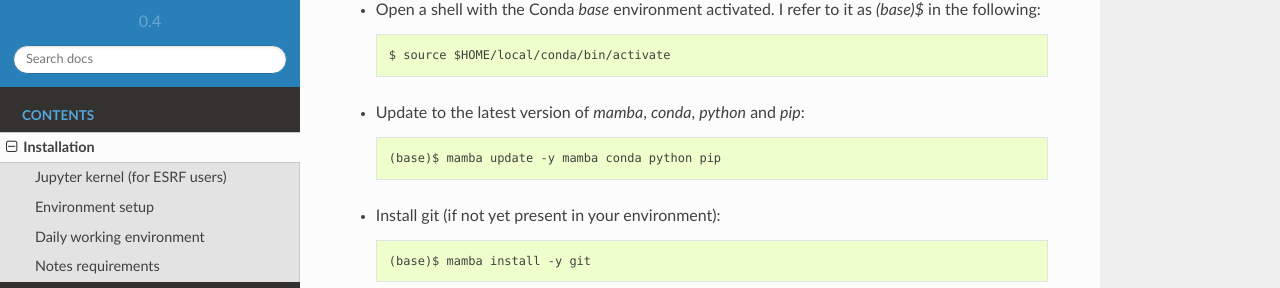
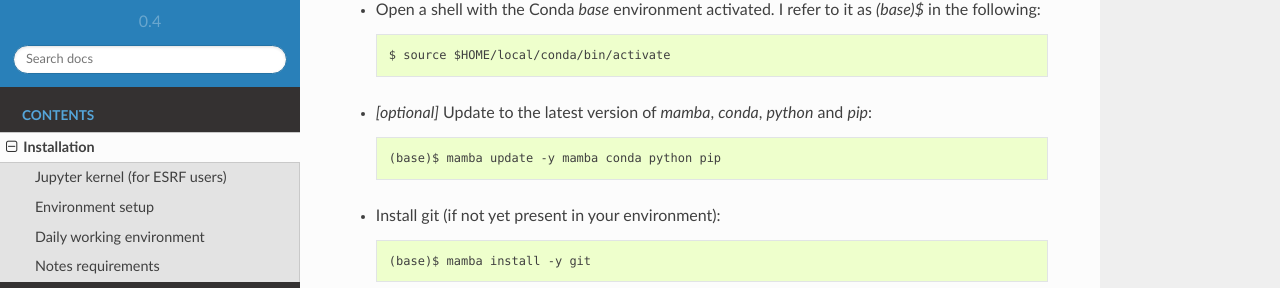
Before and after one commit to maurov/xraysloth, a Sphinx documentation site: the page built from docs/source/installation.rst, in a window 1280 px wide and 900 px high, scrolled down 958 px. Shown: the part 155-443 px from the top of the window. Built offline with Sphinx 7.4.7 and the Read the Docs theme 2.0.0, drawn with Linux system fonts in a browser that asks for light colours; pages that are not in the unit, such as notebooks, are missing from menus.

Commit message:
doc minor

```diff
--- a/docs/source/installation.rst
+++ b/docs/source/installation.rst
@@ -40,7 +40,7 @@ environment called `sloth` and install a minimal version of the library.
 
       $ source $HOME/local/conda/bin/activate
 
-- Update to the latest version of `mamba`, `conda`, `python` and `pip`::
+- *[optional]* Update to the latest version of `mamba`, `conda`, `python` and `pip`::
 
       (base)$ mamba update -y mamba conda python pip
 
```
